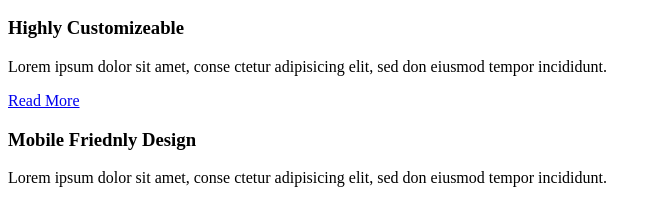
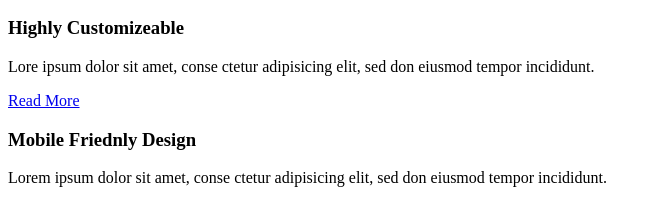
Before and after one commit to melentyevVlad/Limpon, a plain HTML site: page index.html in a window 1280 px wide. Shown: the part 489-689 px from the top of the page, 0-647 px from the left. Drawn offline with Linux system fonts and the light colour scheme.

Commit message:
add html

```diff
--- a/index.html
+++ b/index.html
@@ -47,7 +47,7 @@
             <div>
                 <div></div>
                 <h3>Highly Customizeable </h3>
-                <p>Lorem ipsum dolor sit amet, conse ctetur adipisicing elit, sed don eiusmod tempor incididunt.</p>
+                <p>Lore ipsum dolor sit amet, conse ctetur adipisicing elit, sed don eiusmod tempor incididunt.</p>
                 <a href="Read More">Read More</a>
             </div>
             <div>
```
